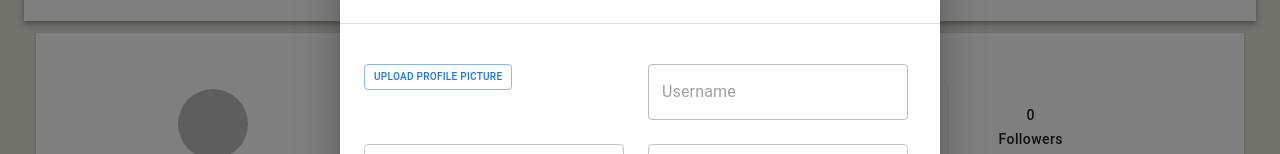
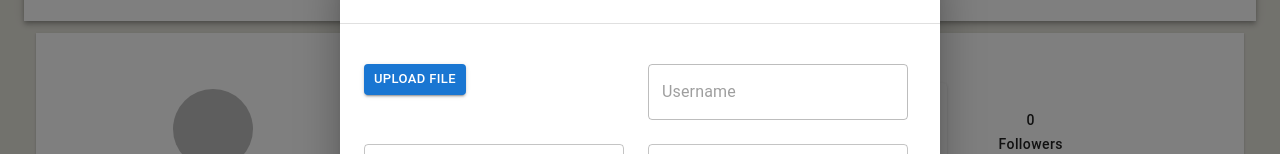
Before and after one commit to bounswe/2021SpringGroup7, a React (Create React App) app in the folder Columbus/frontend/: page /Profile in a window 1280 px wide. Both pictures are taken after a click on the button "Edit Profile". Shown: the part 131-285 px from the top of the page. Built offline with nearby package versions, Linux system fonts and the light colour scheme; no server answers; what react-google-maps would draw is missing.

Commit message:
Add upload profile photo

```diff
--- a/Columbus/frontend/src/components/Dialogs/EditProfileDialog/EditProfileDialog.js
+++ b/Columbus/frontend/src/components/Dialogs/EditProfileDialog/EditProfileDialog.js
@@ -16,37 +16,31 @@ import DesktopDatePicker from '@mui/lab/DesktopDatePicker';
 
 import USER_SERVICE from "../../../services/user";
 import MessageDialog from "../MessageDialog/MessageDialog";
+import ImagePreviewBox from "../../Preview/ImagePreview/ImagePreviewBox";
+import { UploadProfileImage } from "../../../config/s3Api";
+import { LinearProgressWithValue } from "../../Progress";
 
 export default function EditProfileDialog(props) {
 
  const { open, onClose, curProfileInfo } = props;
 
- const [file, setFile] = React.useState(curProfileInfo['profilePic']);
- const [fileData, setFileData] = React.useState(null);
- const [openPreviewDialog, setOpenPreviewDialog] = React.useState(false);
+ const [imgUrl, setImgUrl] = useState(curProfileInfo['photo_url']);
+ const [fileUploadProgress, setFileUploadProgress] = useState(0);
+ const [file, setFile] = useState(curProfileInfo['profilePic']);
 
- const [dateValue, setDateValue] = React.useState(new Date(curProfileInfo['birthday']));
+ const [dateValue, setDateValue] = useState(new Date(curProfileInfo['birthday']));
 
- const [message, setMessage] = React.useState('');
- const [openMessage, setOpenMessage] = React.useState(false);
-
-
-
-  const handlePreview = (event) => {
-      setOpenPreviewDialog(true);
-  };
-
-  const handlePreviewClose = (event) => {
-    setOpenPreviewDialog(false);
-};
+ const [message, setMessage] = useState('');
+ const [openMessage, setOpenMessage] = useState(false);
 
   const handleFileChange = (event) => {
     setFile(event.target.files[0]);
-    const reader = new FileReader();
-    reader.addEventListener("load", () => {
-      setFileData(reader.result);
-    })
-    reader.readAsDataURL(event.target.files[0])
+    if(event.target.files[0]){
+      console.log(event.target.files[0])
+        UploadProfileImage(localStorage.getItem('userid'), event.target.files[0], setImgUrl, setFileUploadProgress)
+    }else {
+      setFile(null);
+    }
   };
 
   const handleDateChange = (newValue) => {
@@ -72,7 +66,7 @@ export default function EditProfileDialog(props) {
                                     'username'  : curProfileInfo['username'],
                                     'first_name': data.get('firstName'),
                                     'last_name' : data.get('lastName'),
-                                    'photo_url' : "",
+                                    'photo_url' : imgUrl,
                                     'email'     : curProfileInfo['email'],
                                     'birthday'  : birthday,
                                     'location'  : {"location": data.get('location'), "latitude": 1, "longitude": 1, "type": "Real"},
@@ -106,15 +100,26 @@ export default function EditProfileDialog(props) {
                  <Typography variant="inherit" noWrap>
                         {file ? file.name : ""}
                       </Typography>
-                  <Stack direction="row" spacing={1} gutterBottom>
 
-                       {file ? <Button variant="outlined" size='small' sx={{fontSize: 10}} onClick={handlePreview}>Preview</Button> : <></>}
+                      <ImagePreviewBox imageData={imgUrl}/>
+                      <Stack
+                        direction="row"
+                        spacing={1}
+                        sx={{
+                          color: "text.primary",
+                          mfontWeight: "medium",
+                          alignItems: "center",
+                          fontSize: 18,
+                        }}
+                      >
 
-                      <Dialog open={openPreviewDialog} onClose={handlePreviewClose}>
-                        <img src={fileData}/>
-                      </Dialog>
-                      <Button variant="outlined" component="label" size='small' sx={{fontSize: 10}}>
-                        Upload Profile Picture
+                        {file ?
+                          fileUploadProgress !== 100 ? (
+                            <LinearProgressWithValue progress={fileUploadProgress} />
+                          ) : null
+                        : null}
+                        <Button variant="contained" component="label" size="small">
+                          Upload File
                           <input
                             type="file"
                             accept="image/*"
@@ -123,6 +128,7 @@ export default function EditProfileDialog(props) {
                           />
                         </Button>
                       </Stack>
+
 
               </Grid>
 			        <Grid item xs={6} >
@@ -186,7 +192,7 @@ export default function EditProfileDialog(props) {
                       id="birthday"
                       label="Birthday"
                       inputFormat="yyyy-MM-dd"
-                      maxDate={new Date('2021-12-14')}
+                      maxDate={Date.now()}
                       value={dateValue}
                       onChange={handleDateChange}
                       renderInput={(params) => <TextField {...params} />}
--- a/Columbus/frontend/src/pages/Profile/Profile.js
+++ b/Columbus/frontend/src/pages/Profile/Profile.js
@@ -53,6 +53,7 @@ function Profile({viewedUserId, ...props}) {
                                                   "birthday": null,
                                                   "location": "",
                                                   "username": "",
+                                                  "photo_url": "",
                                                   "email": "",
                                                   "followers": [],
                                                   "followings": [],
@@ -74,10 +75,12 @@ function Profile({viewedUserId, ...props}) {
      USER_SERVICE.GET_PROFILEINFO(userId)
       .then((res) => {
         const proInfo = res.data.response;
+        console.log('profile info ', proInfo)
               setProfileInfo({
                                 "first_name": proInfo['first_name'],
                                 "last_name" : proInfo['last_name'],
                                 "birthday"  : proInfo['birthday'],
+                                "photo_url" : proInfo['photo_url'],
                                 "location"  : proInfo['location']['location'],
                                 "username"  : proInfo['username'],
                                 "email"     : proInfo['email'],
@@ -157,7 +160,9 @@ function Profile({viewedUserId, ...props}) {
                         <Container>
                          <Box sx={{width:"100%"}}>
                           <Button disabled>
-                              <Avatar style={{height:70,width:70}}>
+                              <Avatar
+                                src={profileInfo['photo_url']}
+                                style={{height:80,width:80}}>
                                 {profileInfo['first_name'] && profileInfo['last_name'] ? <>{profileInfo['first_name'].slice(0,1) + profileInfo['last_name'].slice(0,1)}
                                                                                             </>
                                                                                         : <></>}
```
Lines whose indentation alone changed are shown as unchanged.
